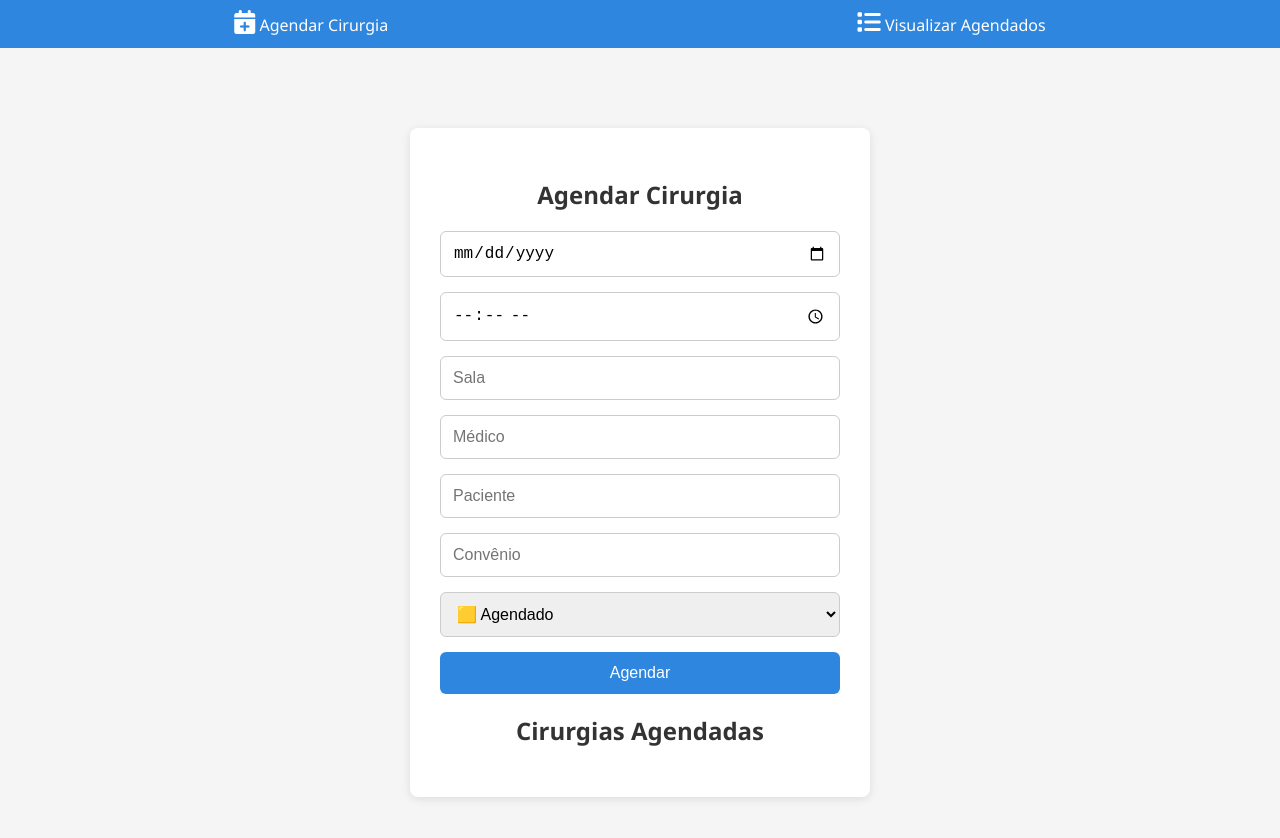
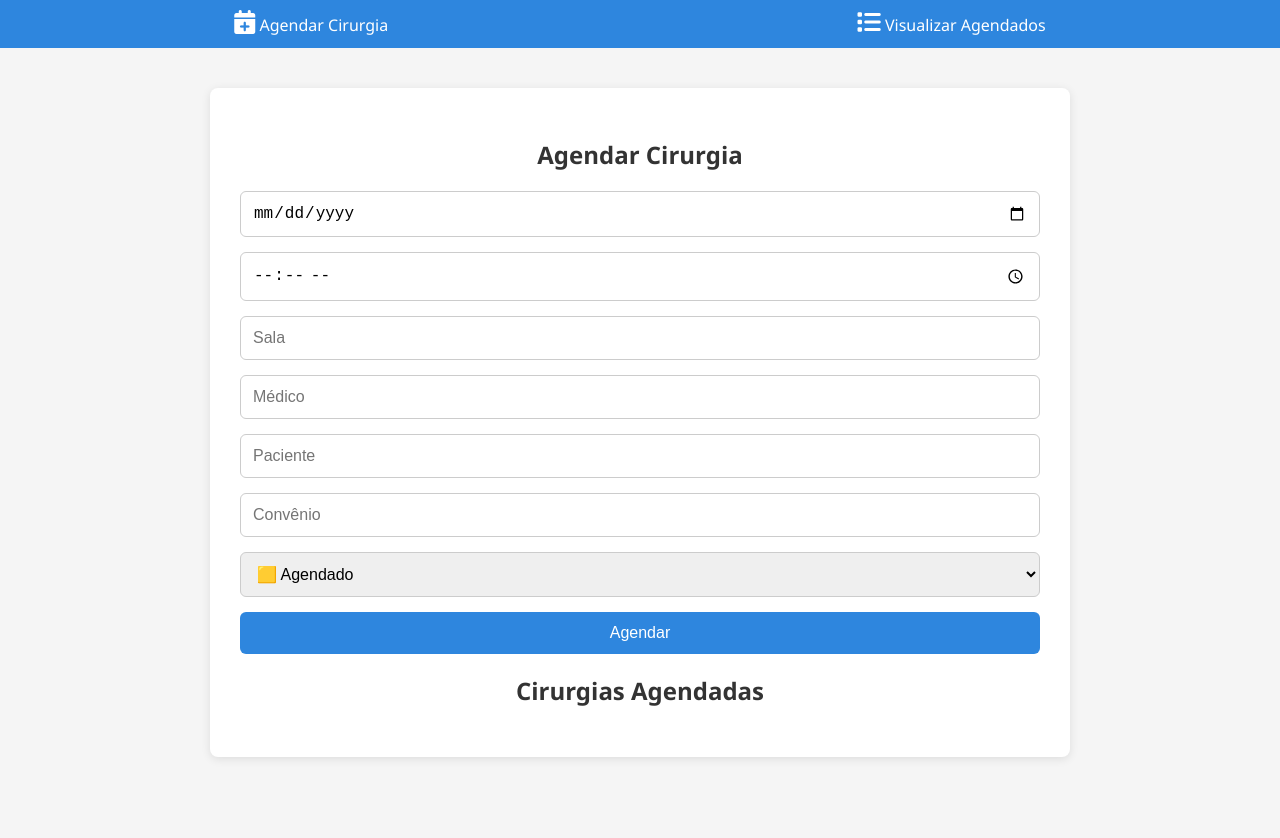
Before and after one commit to Lukasdeas/frontend, a plain HTML site: page dashboard.html in a window 1280 px wide. After the commit the page ends 800 px from the top, so only its background shows below. Drawn offline with Linux system fonts and the light colour scheme; no server answers.

Commit message:
Update dashboard.html

```diff
--- a/dashboard.html
+++ b/dashboard.html
@@ -20,7 +20,7 @@
     </div>
   </nav>
 
-  <main>
+  <main style="max-width: 800px; margin: 40px auto;">
     <!-- Agendar Cirurgia -->
     <section id="agendar" class="active-section">
       <h2>Agendar Cirurgia</h2>
```
